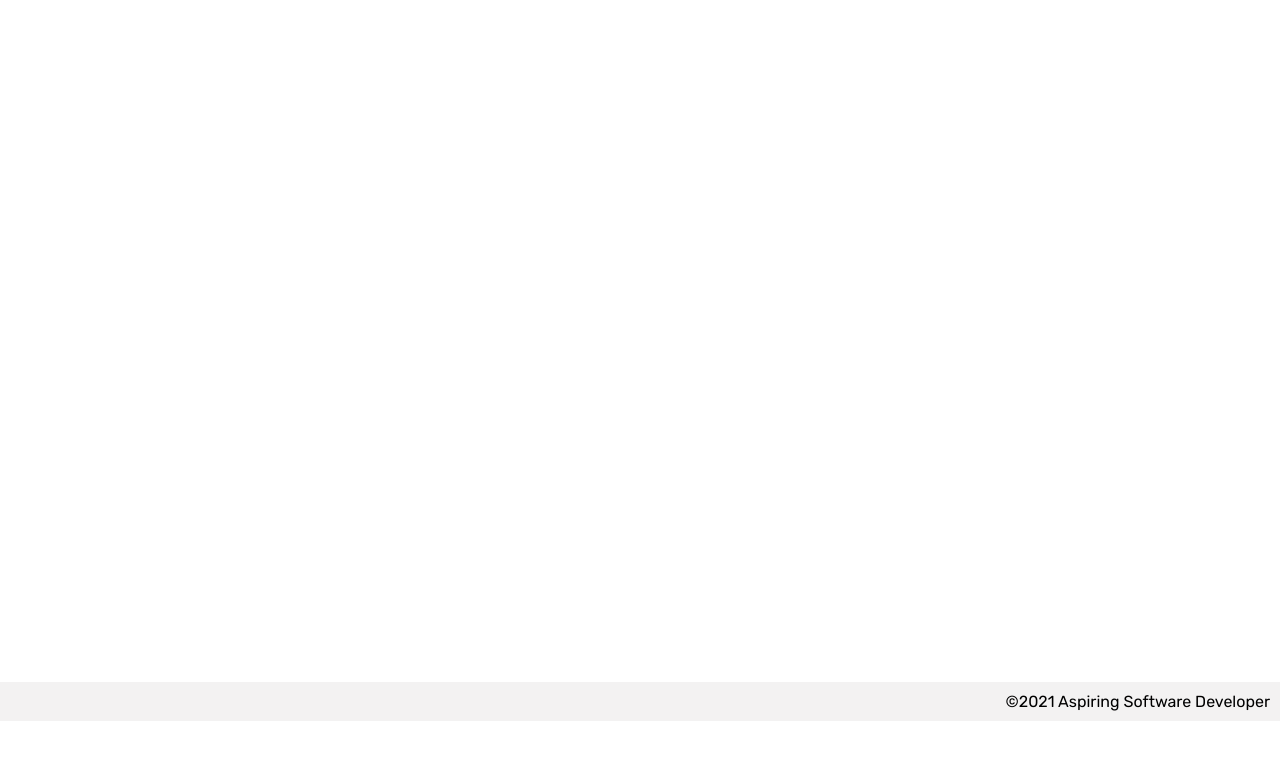
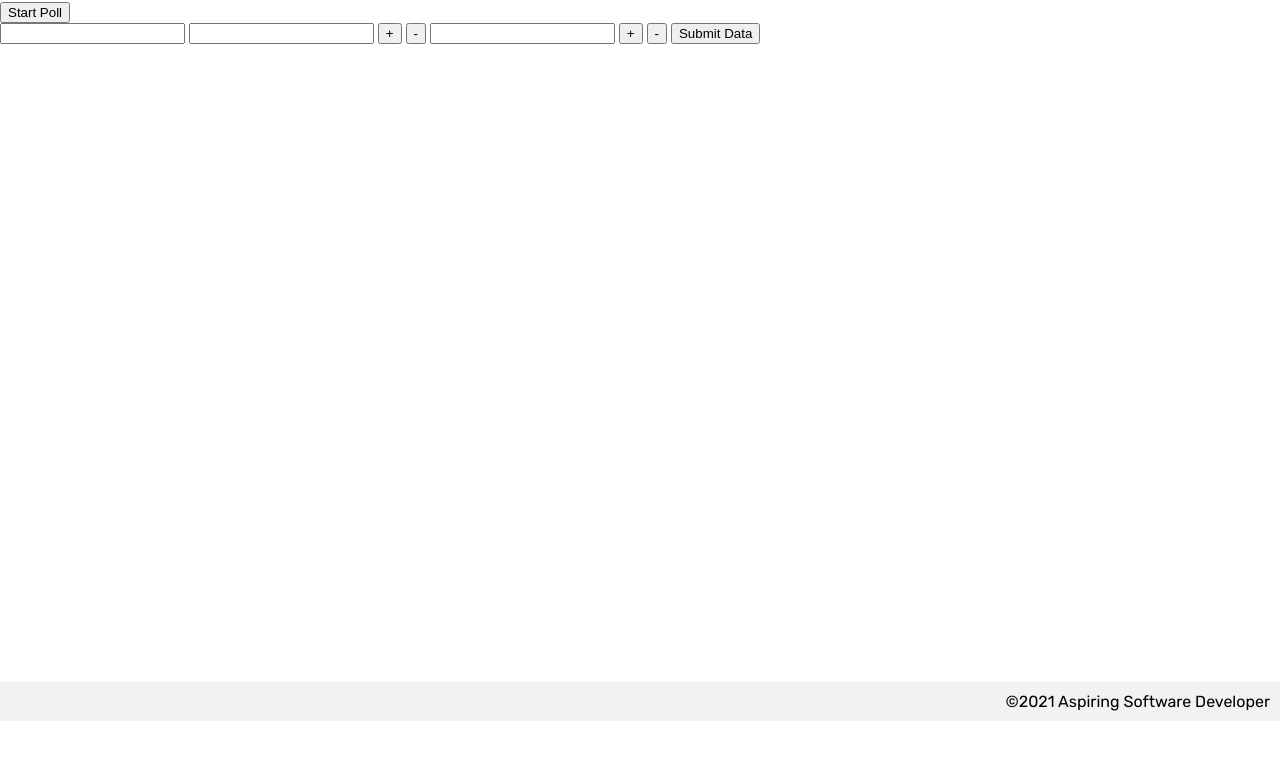
Before and after one commit to Aphenphos/poll-maker, a plain HTML site: page index.html in a window 1280 px wide. Shown: the part 79-851 px from the top of the page. Drawn offline with Linux system fonts and the light colour scheme.

Commit message:
html skeleton

```diff
--- a/index.html
+++ b/index.html
@@ -18,7 +18,30 @@
         <h1>Web MVC UI</h1>
     </header>
 
-    <main></main>
+    <main>
+        <section id="start-poll">
+            <button id="start-poll-button">Start Poll</button>
+        </section>
+        <section id="poll-inputs">
+            <div id="user-inputs">
+                <input required pollQuestion="">
+                <input required responseOne="">
+                <button class="vote one">+</button>
+                <button class="remove one">-</button>
+                <input required responseTwo="">
+                <button class="vote two">+</button>
+                <button class="remove two">-</button>
+                <button id="submit-data">Submit Data</button>
+            </div>
+        </section>
+        <section id="all-data">
+            <div id="poll-display">
+
+            </div>
+
+        </section>
+
+    </main>
 
     <footer>&copy;2021 Aspiring Software Developer</footer>
 
```
